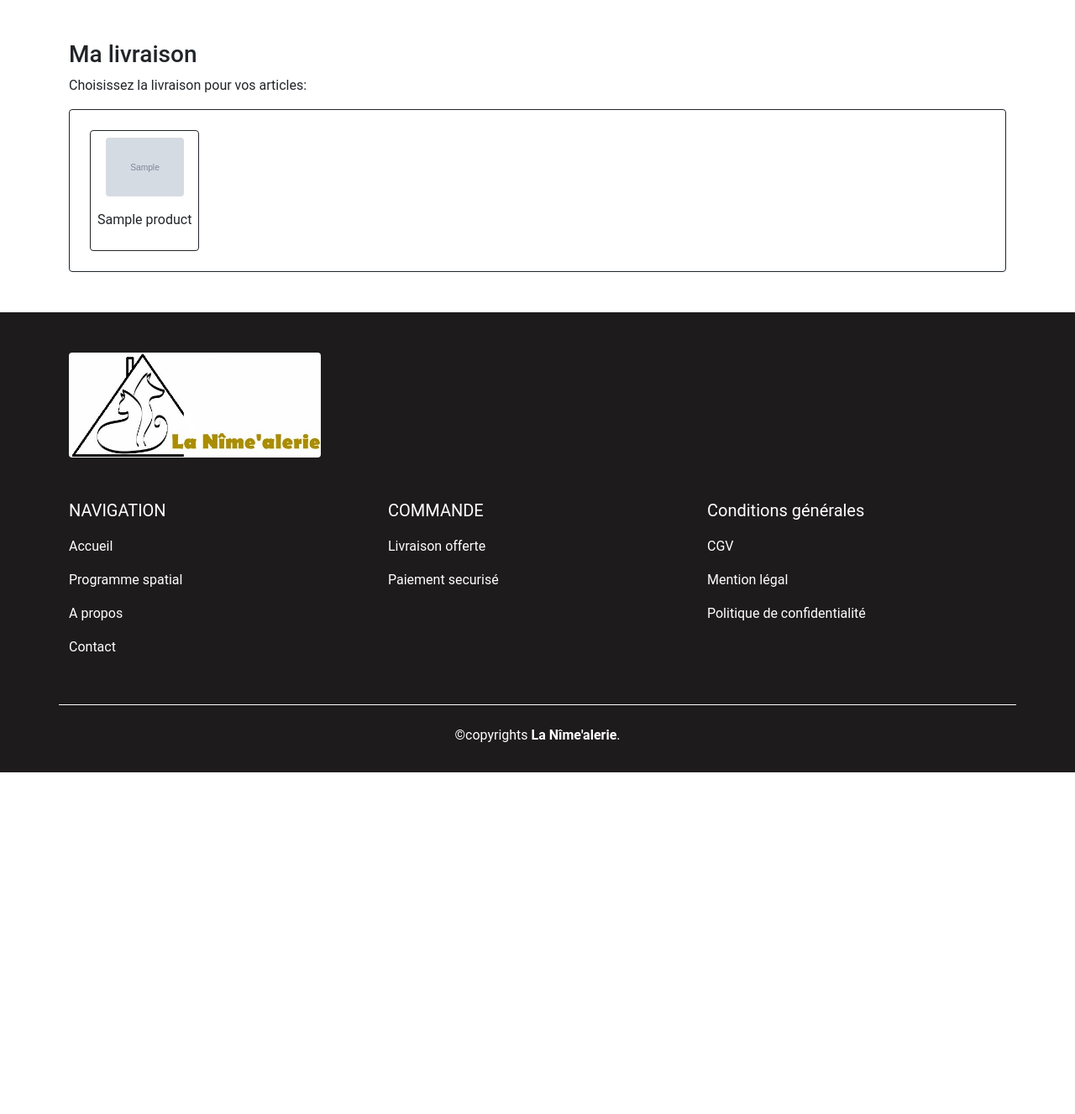
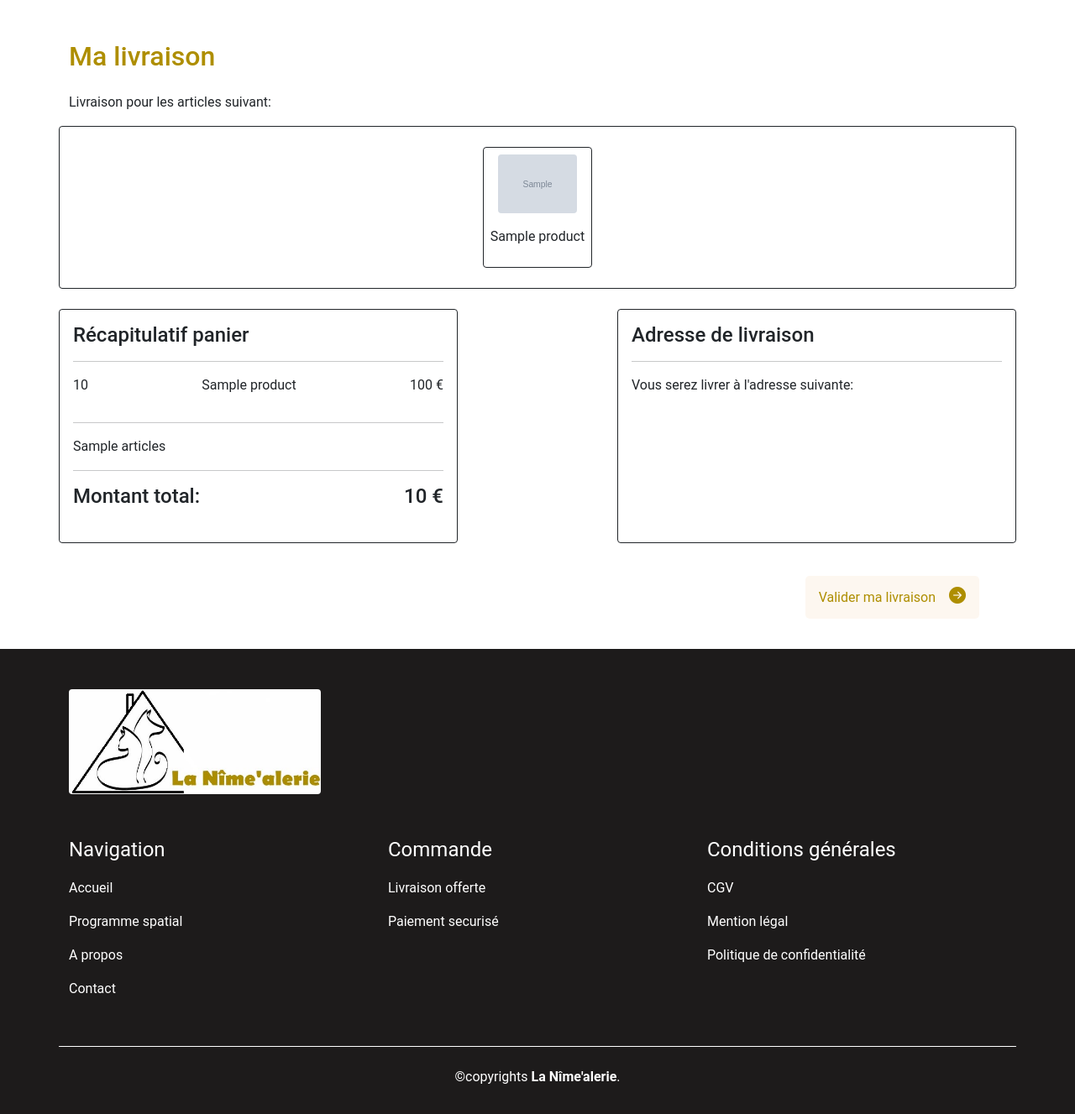
Before and after one commit to JasonLauret/Lanimalerie_Symfony, a Symfony app: template templates/content/delivery.html.twig in a window 1280 px wide. Shown: the part 327-1654 px from the top of the page at 84% size. Before the commit the page ends 1247 px from the top, so only its background shows below. Run offline with Twig, Linux system fonts and the light colour scheme; the template is opened without the code that fills it: most values are stand-ins (such as "Sample title", 1, 10 or a date in 2020); grey boxes marked "Sample" are stand-in pictures; some libraries are stand-ins or nearby versions.

Commit message:
Modification affichage page delivery

```diff
--- a/src/Service/Cart/CartService.php
+++ b/src/Service/Cart/CartService.php
@@ -15,8 +15,8 @@ class CartService {
         $this->productRepository = $productRepository;
     }
 
+    //_______add_______
 
-    //_______add_______
     public function add($id){
         $panier = $this->session->get("panier", []);
 
@@ -42,6 +42,7 @@ class CartService {
     }
 
     //_______remove_______
+
     public function remove($id){
         $panier = $this->session->get('panier', []);
         if(!empty($panier[$id])) {
@@ -87,6 +88,7 @@ class CartService {
         foreach($this->getFullCart() as $item){
             $total += $item['product']->getPrice() * $item['quantity'];
         }
+
         return $total;
     }
 }
--- a/templates/content/delivery.html.twig
+++ b/templates/content/delivery.html.twig
@@ -4,10 +4,11 @@
 
 {% block body %}
 
-<section class="container py-5">
-    <h3>Ma livraison</h3>
-    <p>Choisissez la livraison pour vos articles: </p>
-    <div class="border border-dark bg-white p-3 rounded d-flex">
+<section class="container my-5">
+    <h2 class="mb-4">Ma livraison</h2>
+    <div class="row">
+        <p>Livraison pour les articles suivant: </p>
+        <div class="border border-dark bg-white p-3 rounded d-flex text-center justify-content-center">
             {% for item in items %}
                 <div class="border border-dark text-center p-2 m-2 rounded">
                     <p>
@@ -17,5 +18,40 @@
                 </div>
             {% endfor %}
         </div>
+    </div>
+
+    <div class="row mt-2 justify-content-between mt-4">
+        <div class="col-12 col-md-5 border border-dark rounded p-3">
+            <p class="h4">Récapitulatif panier</p>
+            <hr>
+            {% for item in items %}
+                <div class="d-flex justify-content-between">
+                    <p>{{ item.quantity }}</p>
+                    <p>{{ item.product.name }}</p>
+                    <p>{{ item.product.price * item.quantity }} €</p>
+                </div>
+            {% endfor %}
+            <hr>
+
+            <p>{{ nbItem }} article{% if nbItem > 1%}s{% endif %}</p>
+
+            <hr>
+            <div class="h4 d-flex justify-content-between">
+                <p>Montant total:</p>
+                <p>{{ total }} €</p>
+            </div>
+        </div>
+
+        <div class="col-12 col-md-5 border border-dark rounded p-3">
+            <p class="h4">Adresse de livraison</p>
+            <hr>
+            <p>Vous serez livrer à l'adresse suivante:</p>
+            <p>{{ app.user.email }}</p>
+        </div>
+
+    </div>
+    <div class="text-end mt-5">
+        <a href="{{ path('delivery') }}" class="menu p-3">Valider ma livraison<i class="bi bi-arrow-right-circle-fill fs-5 ps-3"></i></a>
+    </div>
 </section>
 {% endblock %}
--- a/templates/content/include/footer.html.twig
+++ b/templates/content/include/footer.html.twig
@@ -7,7 +7,7 @@
         </section>
         <section class="row pt-5 border-bottom border-white pb-3">
             <div class="col-12 col-md-4 mb-sm-4">
-                <p class="fs-5">NAVIGATION</p>
+                <p class="fs-4">Navigation</p>
                 <div class="">
                     <p><a href="{{ path('home') }}">Accueil</a></p>
                     <p><a href="{{ path('home') }}#service3.0">Programme spatial</a></p>
@@ -16,14 +16,14 @@
                 </div>
             </div>
             <div class="col-12 col-md-4 mb-sm-4">
-                <p class="fs-5">COMMANDE</p>
+                <p class="fs-4">Commande</p>
                 <div class="">
                     <p><a href="">Livraison offerte</a></p>
                     <p><a href="">Paiement securisé</a></p>
                 </div>
             </div>
             <div class="col-12 col-md-4">
-                <p class="fs-5">Conditions générales</p>
+                <p class="fs-4">Conditions générales</p>
                 <div class="">
                     <p><a href="{{ path('app_cgv') }}">CGV</a></p>
                     <p><a href="{{ path('app_mentionLegal') }}">Mention légal</a></p>
```
Also changed, not shown: src/Controller/DeliveryController.php (added, +23 -0 lines), templates/cart/index.html.twig (+9 -3 lines), public/img/logo/logoLanimalerieSansContoure.png (added). Lines whose indentation alone changed are shown as unchanged.
